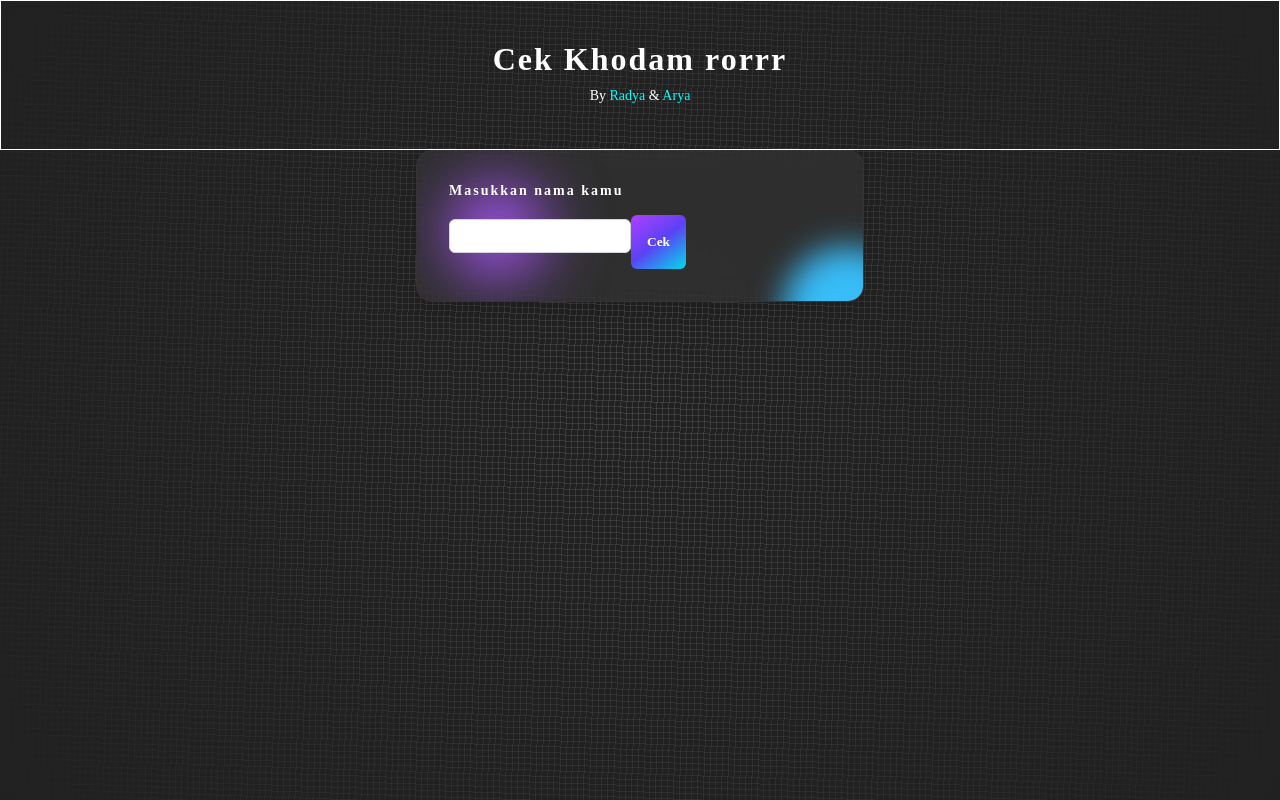
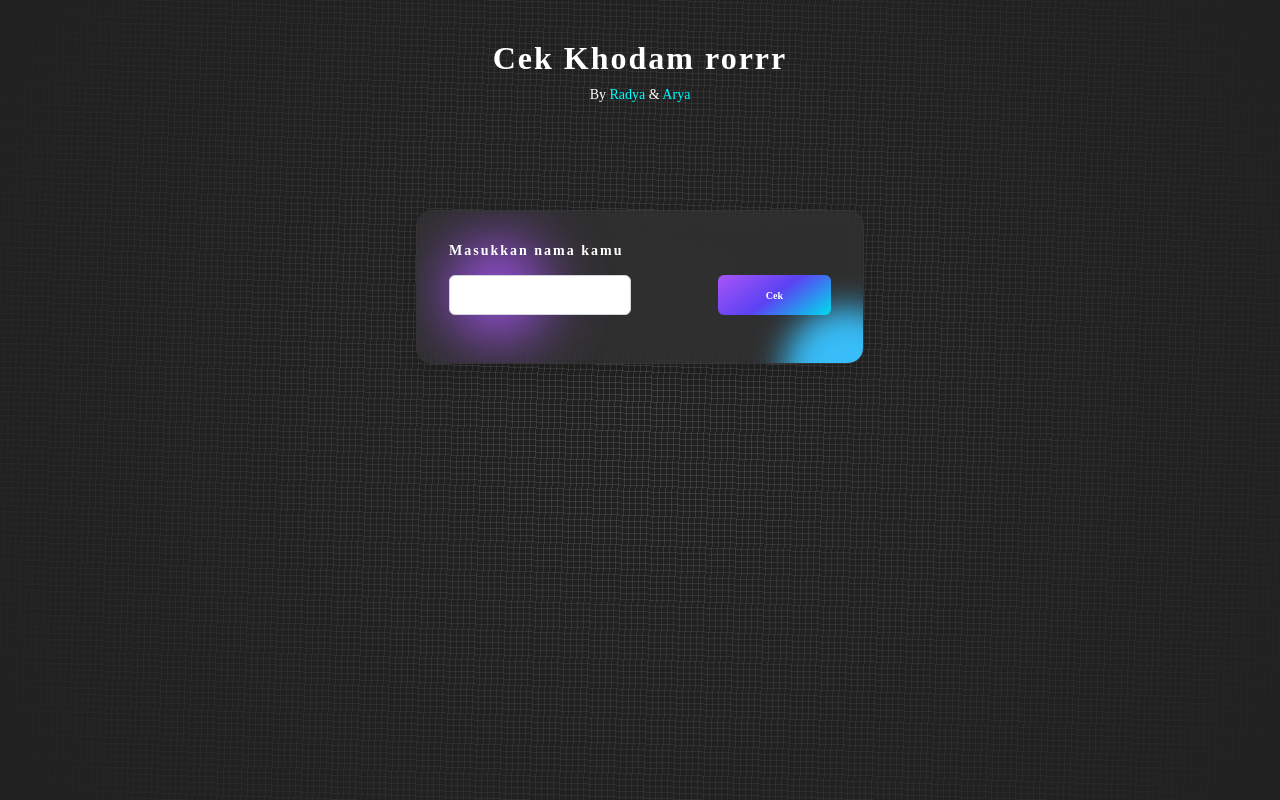
Before and after one commit to RadyaI/cek-khodam, a Vue app: page /#/ in a window 1280 px wide. Built offline with nearby package versions, Linux system fonts and the light colour scheme; a web font is replaced by a local one.

Commit message:
Fix Button

```diff
--- a/src/views/home.vue
+++ b/src/views/home.vue
@@ -1,5 +1,6 @@
 <template>
     <div>
+
         <!-- Header -->
         <div class="header">
             <h1>Cek Khodam rorrr</h1>
@@ -29,7 +30,7 @@
 .header {
     min-height: 150px;
     text-align: center;
-    border: 1px solid;
+    /* border: 1px solid; */
 
 }
 
@@ -60,7 +61,7 @@
 
 .input {
     max-width: 28rem;
-    margin: 0 auto;
+    margin: 60px auto;
     position: relative;
     overflow: hidden;
     z-index: 10;
@@ -109,6 +110,7 @@
 
 .wrap {
     display: flex;
+    justify-content: space-between;
 }
 
 .form-group {
@@ -117,7 +119,6 @@
 
 .form-group input,
 .form-group textarea {
-    margin-top: 0.25rem;
     padding: 0.5rem;
     width: 100%;
     border: 1px solid #d1d5db;
@@ -129,11 +130,18 @@
     justify-content: flex-end;
 }
 
+.form-group input {
+    color: #000;
+    height: 40px;
+}
+
 .form-actions button {
-    background: linear-gradient(144deg, #af40ff, #5b42f3 50%, #00ddeb);
+    height: 40px;
+    background: linear-gradient(144deg, #a855f7, #5b42f3 50%, #00ddeb);
     color: white;
-    padding: 0.5rem 1rem;
+    padding: 0.5rem 3rem;
     font-weight: bold;
+    font-size: 10px;
     border-radius: 0.375rem;
     border: none;
     cursor: pointer;
```
